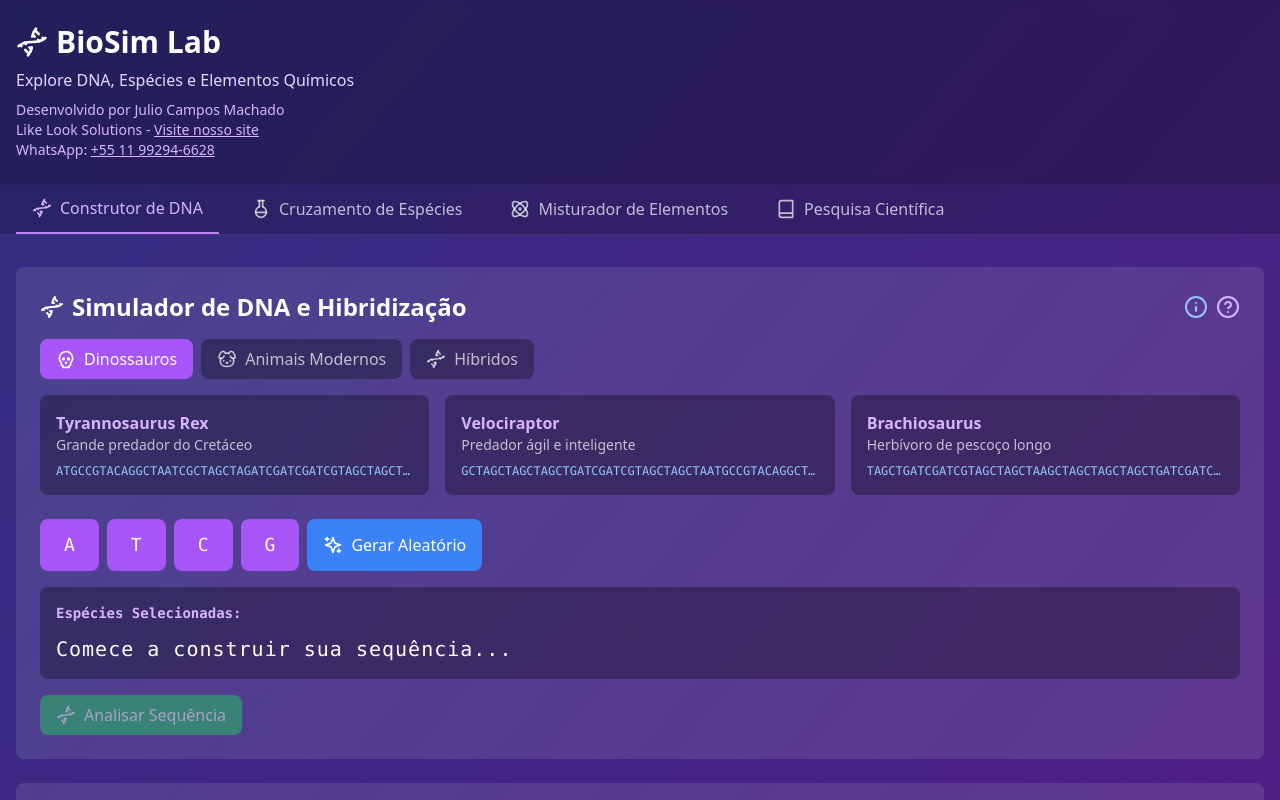
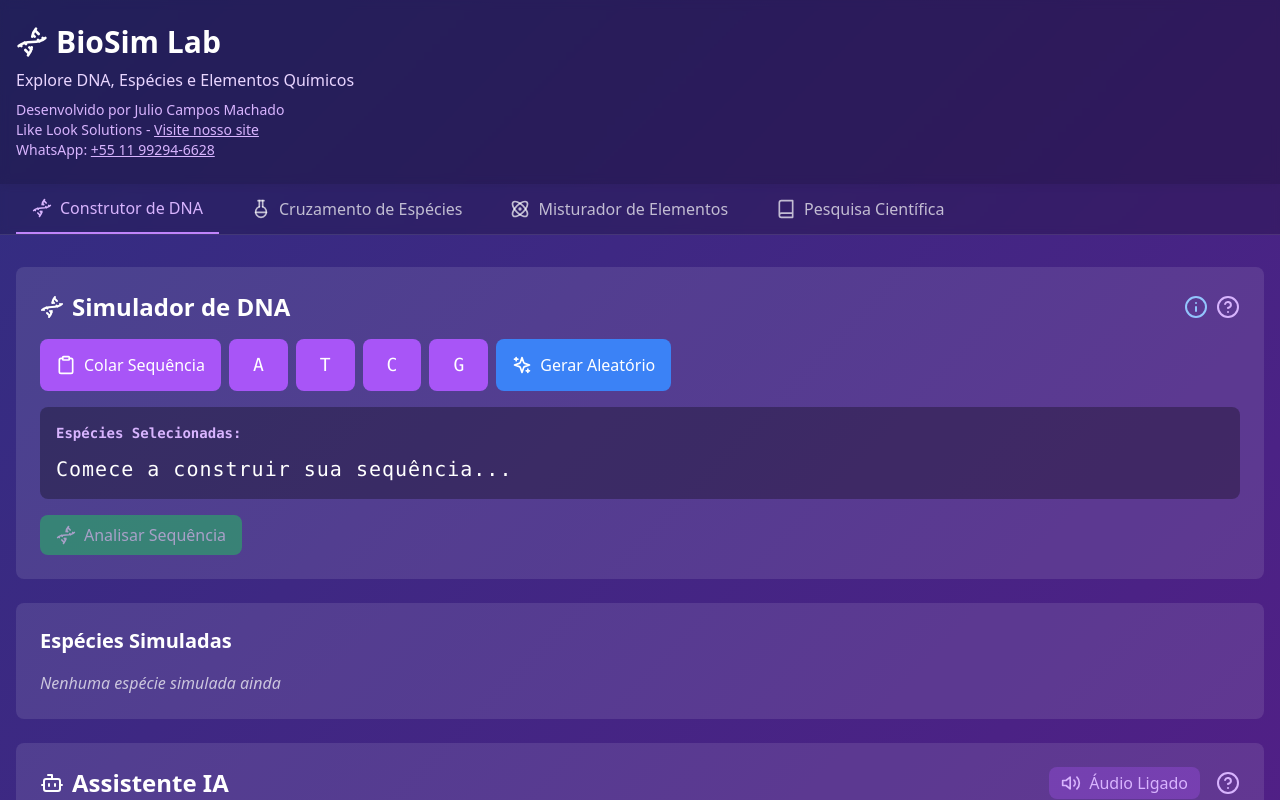
Before and after one commit to AstridNielsen-lab/DNA-and-Species-Simulation, a React (Vite) app: page / in a window 1280 px wide. Shown: the top 800 px of the page. Built offline with nearby package versions, Linux system fonts and the light colour scheme.

Commit message:
quimica quantica

```diff
--- a/src/components/DNABuilder.tsx
+++ b/src/components/DNABuilder.tsx
@@ -1,67 +1,8 @@
 import React, { useState } from 'react';
-import { Plus, Trash2, HelpCircle, Info, Dna as DnaIcon, Sparkles, Skull, Bird, Fish, Dog } from 'lucide-react';
+import { Plus, Trash2, HelpCircle, Info, Dna as DnaIcon, Sparkles, Skull, Bird, Fish, Dog, Clipboard, ClipboardCheck } from 'lucide-react';
 import AIChat from './AIChat';
 
-// Sequências de DNA reais/simuladas para diferentes espécies
-const PREDEFINED_SEQUENCES = {
-  // Dinossauros
-  dinossauros: [
-    {
-      name: 'Tyrannosaurus Rex',
-      sequence: 'ATGCCGTACAGGCTAATCGCTAGCTAGATCGATCGATCGTAGCTAGCTAGCTGATCGATCGTAGCTAGCTAA',
-      description: 'Grande predador do Cretáceo',
-      category: 'Dinossauro'
-    },
-    {
-      name: 'Velociraptor',
-      sequence: 'GCTAGCTAGCTAGCTGATCGATCGTAGCTAGCTAATGCCGTACAGGCTAATCGCTAGCTAGATCGATCGAT',
-      description: 'Predador ágil e inteligente',
-      category: 'Dinossauro'
-    },
-    {
-      name: 'Brachiosaurus',
-      sequence: 'TAGCTGATCGATCGTAGCTAGCTAAGCTAGCTAGCTAGCTGATCGATCGTAGCTAGCTAATGCCGTACAGG',
-      description: 'Herbívoro de pescoço longo',
-      category: 'Dinossauro'
-    }
-  ],
-  // Animais Modernos
-  modernos: [
-    {
-      name: 'Leão',
-      sequence: 'CTAGCTGATCGATCGTAGCTAGCTAATGCCGTACAGGCTAATCGCTAGCTAGATCGATCGATCGTAGCTAG',
-      description: 'Rei da selva',
-      category: 'Felino'
-    },
-    {
-      name: 'Águia',
-      sequence: 'GATCGATCGTAGCTAGCTAATGCCGTACAGGCTAATCGCTAGCTAGATCGATCGATCGTAGCTAGCTAGCT',
-      description: 'Ave de rapina',
-      category: 'Ave'
-    },
-    {
-      name: 'Tubarão Branco',
-      sequence: 'CGATCGATCGTAGCTAGCTAGCTGATCGATCGTAGCTAGCTAATGCCGTACAGGCTAATCGCTAGCTAGAT',
-      description: 'Predador marinho',
-      category: 'Peixe'
-    }
-  ],
-  // Criaturas Híbridas Teóricas
-  hibridos: [
-    {
-      name: 'Aquila Rex',
-      sequence: 'ATGCCGTACAGGCTAATCGCTAGCTAGATCGATCGATCGTAGCTAGCTAGCTGATCGATCGTAGCTAGCTAA',
-      description: 'Híbrido teórico de Águia e T-Rex',
-      category: 'Híbrido'
-    },
-    {
-      name: 'Felis Raptor',
-      sequence: 'GCTAGCTAGCTAGCTGATCGATCGTAGCTAGCTAATGCCGTACAGGCTAATCGCTAGCTAGATCGATCGAT',
-      description: 'Híbrido teórico de Felino e Velociraptor',
-      category: 'Híbrido'
-    }
-  ]
-};
+const NUCLEOTIDES = ['A', 'T', 'C', 'G'];
 
 // Exemplos de características baseadas em padrões de DNA
 const DNA_PATTERNS = {
@@ -74,23 +15,15 @@ const DNA_PATTERNS = {
   'TTTT': 'Longevidade elevada',
   'AGAG': 'Metabolismo acelerado',
   'CTCT': 'Sentidos aguçados',
-  'TATA': 'Reprodução rápida',
-  'CGAT': 'Capacidade de camuflagem',
-  'TAGC': 'Resistência a doenças',
-  'GACT': 'Adaptabilidade climática',
-  'CATA': 'Velocidade aumentada',
-  'GTAC': 'Força física excepcional'
+  'TATA': 'Reprodução rápida'
 };
 
-// Prefixos e sufixos para nomes científicos
 const SCIENTIFIC_PREFIXES = [
-  'Neo', 'Xeno', 'Mega', 'Ultra', 'Crypto', 'Proto', 'Hyper', 'Meta', 'Quantum', 'Bio',
-  'Giga', 'Apex', 'Omega', 'Alpha', 'Delta'
+  'Neo', 'Xeno', 'Mega', 'Ultra', 'Crypto', 'Proto', 'Hyper', 'Meta', 'Quantum', 'Bio'
 ];
 
 const SCIENTIFIC_SUFFIXES = [
-  'saurus', 'morph', 'raptor', 'titan', 'genesis', 'forma', 'species', 'zoa', 'phyta', 'bacteria',
-  'rex', 'felis', 'dactyl', 'therium', 'pteros'
+  'saurus', 'morph', 'raptor', 'titan', 'genesis', 'forma', 'species', 'zoa', 'phyta', 'bacteria'
 ];
 
 interface DNASequence {
@@ -115,21 +48,18 @@ export default function DNABuilder() {
   const [isAnalyzing, setIsAnalyzing] = useState(false);
   const [selectedCategory, setSelectedCategory] = useState<'dinossauros' | 'modernos' | 'hibridos'>('dinossauros');
   const [parentSpecies, setParentSpecies] = useState<string[]>([]);
+  const [showPasteInput, setShowPasteInput] = useState(false);
+  const [pasteError, setPasteError] = useState<string | null>(null);
 
   const addNucleotide = (nucleotide: string) => {
     setCurrentSequence(prev => prev + nucleotide);
-  };
-
-  const selectPresetSequence = (sequence: typeof PREDEFINED_SEQUENCES[keyof typeof PREDEFINED_SEQUENCES][0]) => {
-    setCurrentSequence(sequence.sequence);
-    setParentSpecies(prev => [...prev, sequence.name]);
   };
 
   const generateRandomSequence = () => {
     const length = Math.floor(Math.random() * 20) + 10; // 10-30 bases
     let sequence = '';
     for (let i = 0; i < length; i++) {
-      sequence += ['A', 'T', 'C', 'G'][Math.floor(Math.random() * 4)];
+      sequence += NUCLEOTIDES[Math.floor(Math.random() * NUCLEOTIDES.length)];
     }
     setCurrentSequence(sequence);
   };
@@ -137,28 +67,49 @@ export default function DNABuilder() {
   const mixSequences = () => {
     if (parentSpecies.length < 2) return;
 
-    const sequences = parentSpecies.map(name => {
-      const allSequences = [...PREDEFINED_SEQUENCES.dinossauros, ...PREDEFINED_SEQUENCES.modernos, ...PREDEFINED_SEQUENCES.hibridos];
-      return allSequences.find(s => s.name === name)?.sequence || '';
-    }).filter(Boolean);
+    const parentDNAs = sequences
+      .filter(seq => parentSpecies.includes(seq.name))
+      .map(seq => seq.sequence);
 
-    if (sequences.length < 2) return;
+    if (parentDNAs.length < 2) return;
 
-    // Criar uma sequência híbrida misturando partes das sequências parentais
-    let hybridSequence = '';
-    const maxLength = Math.max(...sequences.map(s => s.length));
+    let mixedSequence = '';
+    const length = Math.min(...parentDNAs.map(dna => dna.length));
 
-    for (let i = 0; i < maxLength; i++) {
-      const validBases = sequences
-        .map(s => s[i])
-        .filter(Boolean);
-
-      if (validBases.length > 0) {
-        hybridSequence += validBases[Math.floor(Math.random() * validBases.length)];
-      }
+    for (let i = 0; i < length; i++) {
+      // 50% de chance de pegar de cada pai
+      const parentIndex = Math.random() < 0.5 ? 0 : 1;
+      mixedSequence += parentDNAs[parentIndex][i];
     }
 
-    setCurrentSequence(hybridSequence);
+    setCurrentSequence(mixedSequence);
+  };
+
+  const validateDNASequence = (sequence: string) => {
+    const cleanSequence = sequence.toUpperCase().replace(/[^ATCG]/g, '');
+    if (cleanSequence.length === 0) {
+      return { isValid: false, error: 'A sequência deve conter apenas as bases A, T, C e G' };
+    }
+    if (cleanSequence !== sequence.toUpperCase()) {
+      return { isValid: true, warning: 'Alguns caracteres inválidos foram removidos', sequence: cleanSequence };
+    }
+    return { isValid: true, sequence: cleanSequence };
+  };
+
+  const handlePasteSequence = (event: React.ChangeEvent<HTMLTextAreaElement>) => {
+    const sequence = event.target.value;
+    setPasteError(null);
+
+    const validation = validateDNASequence(sequence);
+    if (!validation.isValid) {
+      setPasteError(validation.error);
+      return;
+    }
+
+    setCurrentSequence(validation.sequence);
+    if (validation.warning) {
+      setPasteError(validation.warning);
+    }
   };
 
   const analyzeSequence = async () => {
@@ -191,14 +142,12 @@ export default function DNABuilder() {
             parts: [{
               text: `Com base nesta sequência de DNA: ${currentSequence}
 
-              Crie uma criatura híbrida considerando as espécies parentais: ${parentSpecies.join(', ')}
-
-              Características já identificadas:
+              Crie uma criatura fictícia com as seguintes características já identificadas:
               ${traits.join(', ')}
 
               Responda em formato JSON com os campos:
               {
-                "name": "Nome comum da espécie híbrida",
+                "name": "Nome comum da espécie",
                 "description": "Descrição física detalhada",
                 "habitat": "Ambiente onde vive",
                 "size": "Tamanho aproximado",
@@ -206,7 +155,7 @@ export default function DNABuilder() {
                 "behavior": "Comportamento característico"
               }
 
-              Seja criativo e mantenha consistência com os traços genéticos identificados e as espécies parentais.`
+              Seja criativo e mantenha consistência com os traços genéticos identificados.`
             }]
           }]
         })
@@ -230,7 +179,7 @@ export default function DNABuilder() {
         size: analysis.size,
         diet: analysis.diet,
         behavior: analysis.behavior,
-        parentSpecies: [...parentSpecies]
+        parentSpecies: parentSpecies.length > 0 ? [...parentSpecies] : undefined
       }]);
 
       setCurrentSequence('');
@@ -248,18 +197,17 @@ export default function DNABuilder() {
   };
 
   const generateDNAPrompt = (message: string) => `
-    Atue como um especialista em genética e biologia molecular, focando em evolução e hibridização de espécies.
+    Atue como um especialista em genética e biologia molecular. O usuário está explorando sequências de DNA.
 
     Contexto atual:
     - Sequência atual: ${currentSequence}
-    - Espécies parentais: ${parentSpecies.join(', ')}
     - Sequências salvas: ${sequences.map(s => s.sequence).join(', ')}
 
     Forneça:
-    1. Análise da viabilidade da hibridização
-    2. Possíveis características da criatura resultante
-    3. Comparação com espécies existentes
-    4. Adaptações necessárias para sobrevivência
+    1. Explicações sobre padrões de DNA
+    2. Sugestões de sequências interessantes
+    3. Análise de possíveis características
+    4. Correlações com espécies conhecidas
 
     Solicitação do usuário: ${message}
   `;
@@ -270,7 +218,7 @@ export default function DNABuilder() {
         <div className="flex justify-between items-center mb-4">
           <h2 className="text-2xl font-bold flex items-center gap-2">
             <DnaIcon className="w-6 h-6" />
-            Simulador de DNA e Hibridização
+            Simulador de DNA
           </h2>
           <div className="flex gap-2">
             <button
@@ -295,27 +243,29 @@ export default function DNABuilder() {
             <h3 className="font-bold text-blue-300 mb-2">Tutorial do Simulador de DNA</h3>
             <div className="space-y-4 text-sm">
               <div>
-                <h4 className="font-semibold text-blue-200">1. Seleção de Espécies</h4>
+                <h4 className="font-semibold text-blue-200">1. Criando Sequências</h4>
                 <ul className="list-disc list-inside mt-1 ml-2">
-                  <li>Escolha espécies predefinidas</li>
-                  <li>Combine diferentes espécies</li>
-                  <li>Analise sequências de DNA</li>
+                  <li>Use os botões A, T, C, G para construir manualmente</li>
+                  <li>Use "Gerar Aleatório" para sequências automáticas</li>
+                  <li>A IA analisará e criará espécies únicas</li>
                 </ul>
               </div>
               <div>
-                <h4 className="font-semibold text-blue-200">2. Hibridização</h4>
+                <h4 className="font-semibold text-blue-200">2. Padrões Especiais</h4>
                 <ul className="list-disc list-inside mt-1 ml-2">
-                  <li>Selecione duas ou mais espécies</li>
-                  <li>Combine seus DNAs</li>
-                  <li>Analise resultados possíveis</li>
+                  <li>ATAT: Resistência térmica</li>
+                  <li>GCGC: Regeneração</li>
+                  <li>TGCA: Adaptabilidade</li>
+                  <li>E muito mais!</li>
                 </ul>
               </div>
               <div>
-                <h4 className="font-semibold text-blue-200">3. Análise de Resultados</h4>
+                <h4 className="font-semibold text-blue-200">3. Análise Detalhada</h4>
                 <ul className="list-disc list-inside mt-1 ml-2">
-                  <li>Características da nova espécie</li>
-                  <li>Traços herdados</li>
-                  <li>Viabilidade da criatura</li>
+                  <li>Nome científico único</li>
+                  <li>Características físicas</li>
+                  <li>Habitat e comportamento</li>
+                  <li>Traços especiais</li>
                 </ul>
               </div>
             </div>
@@ -326,71 +276,25 @@ export default function DNABuilder() {
           <div className="bg-black/30 rounded-lg p-4 mb-4">
             <h3 className="font-bold mb-2">Como usar o Simulador:</h3>
             <ul className="list-disc list-inside space-y-2 text-sm">
-              <li>Selecione espécies predefinidas ou crie sequências manualmente</li>
-              <li>Combine diferentes espécies para criar híbridos</li>
-              <li>Analise as características resultantes</li>
-              <li>Explore possibilidades evolutivas</li>
+              <li>Crie sequências manualmente ou gere aleatoriamente</li>
+              <li>A IA criará uma espécie única baseada no DNA</li>
+              <li>Observe padrões especiais que geram traços únicos</li>
+              <li>Explore diferentes combinações para resultados diversos</li>
             </ul>
           </div>
         )}
 
-        <div className="mb-6">
-          <div className="flex gap-2 mb-4">
-            <button
-              onClick={() => setSelectedCategory('dinossauros')}
-              className={`flex items-center gap-2 px-4 py-2 rounded-lg transition ${
-                selectedCategory === 'dinossauros'
-                  ? 'bg-purple-500 text-white'
-                  : 'bg-black/30 text-white/70 hover:bg-black/40'
-              }`}
-            >
-              <Skull className="w-5 h-5" />
-              Dinossauros
-            </button>
-            <button
-              onClick={() => setSelectedCategory('modernos')}
-              className={`flex items-center gap-2 px-4 py-2 rounded-lg transition ${
-                selectedCategory === 'modernos'
-                  ? 'bg-purple-500 text-white'
-                  : 'bg-black/30 text-white/70 hover:bg-black/40'
-              }`}
-            >
-              <Dog className="w-5 h-5" />
-              Animais Modernos
-            </button>
-            <button
-              onClick={() => setSelectedCategory('hibridos')}
-              className={`flex items-center gap-2 px-4 py-2 rounded-lg transition ${
-                selectedCategory === 'hibridos'
-                  ? 'bg-purple-500 text-white'
-                  : 'bg-black/30 text-white/70 hover:bg-black/40'
-              }`}
-            >
-              <DnaIcon className="w-5 h-5" />
-              Híbridos
-            </button>
-          </div>
+        <div className="flex gap-2 mb-4">
+          <button
+            onClick={() => setShowPasteInput(!showPasteInput)}
+            className={`bg-purple-500 hover:bg-purple-600 px-4 py-2 rounded-lg transition flex items-center gap-2 ${
+              showPasteInput ? 'bg-purple-600' : ''
+            }`}
+          >
+            {showPasteInput ? <ClipboardCheck className="w-5 h-5" /> : <Clipboard className="w-5 h-5" />}
+            {showPasteInput ? 'Fechar' : 'Colar Sequência'}
+          </button>
 
-          <div className="grid grid-cols-2 md:grid-cols-3 gap-4 mb-6">
-            {PREDEFINED_SEQUENCES[selectedCategory].map((species, index) => (
-              <button
-                key={index}
-                onClick={() => selectPresetSequence(species)}
-                className={`bg-black/30 p-4 rounded-lg text-left hover:bg-black/40 transition ${
-                  parentSpecies.includes(species.name) ? 'ring-2 ring-purple-500' : ''
-                }`}
-              >
-                <h4 className="font-semibold text-purple-300">{species.name}</h4>
-                <p className="text-sm text-white/70">{species.description}</p>
-                <p className="text-xs font-mono mt-2 text-blue-300 truncate">
-                  {species.sequence}
-                </p>
-              </button>
-            ))}
-          </div>
-        </div>
-
-        <div className="flex gap-2 mb-4">
           {['A', 'T', 'C', 'G'].map(nucleotide => (
             <button
               key={nucleotide}
@@ -417,6 +321,22 @@ export default function DNABuilder() {
             </button>
           )}
         </div>
+
+        {showPasteInput && (
+          <div className="mb-4">
+            <textarea
+              placeholder="Cole aqui sua sequência de DNA (apenas bases A, T, C, G)..."
+              className="w-full bg-black/30 rounded-lg p-4 font-mono text-white placeholder-gray-400 focus:outline-none focus:ring-2 focus:ring-purple-500"
+              rows={4}
+              onChange={handlePasteSequence}
+            />
+            {pasteError && (
+              <p className={`mt-2 text-sm ${pasteError.includes('removidos') ? 'text-yellow-400' : 'text-red-400'}`}>
+                {pasteError}
+              </p>
+            )}
+          </div>
+        )}
 
         <div className="bg-black/30 p-4 rounded-lg font-mono mb-4">
           <div className="mb-2">
@@ -453,20 +373,6 @@ export default function DNABuilder() {
                     <h4 className="text-lg font-semibold text-purple-300">{seq.name}</h4>
                     <span className="text-sm text-purple-400 italic">{seq.scientificName}</span>
                   </div>
-
-                  {seq.parentSpecies && seq.parentSpecies.length > 0 && (
-                    <div className="mt-2">
-                      <h5 className="text-sm font-semibold text-purple-200">Espécies Parentais:</h5>
-                      <div className="flex flex-wrap gap-2 mt-1">
-                        {seq.parentSpecies.map((parent, index) => (
-                          <span key={index} className="bg-purple-500/30 px-2 py-1 rounded text-sm">
-                            {parent}
-                          </span>
-                        ))}
-                      </div>
-                    </div>
-                  )}
-
                   <p className="font-mono text-sm mt-2 text-blue-300">{seq.sequence}</p>
                   <p className="text-sm mt-2">{seq.description}</p>
 
@@ -519,7 +425,7 @@ export default function DNABuilder() {
       </div>
 
       <AIChat
-        initialMessage="Olá! Sou seu assistente de simulação de DNA e hibridização de espécies. Posso ajudar você a entender as combinações de DNA, prever características de híbridos e explorar possibilidades evolutivas. O que você gostaria de explorar?"
+        initialMessage="Olá! Sou seu assistente de simulação de DNA. Posso ajudar você a entender sequências de DNA, sugerir combinações interessantes e explicar como diferentes padrões podem resultar em características específicas. O que você gostaria de explorar?"
         generatePrompt={generateDNAPrompt}
         autoSpeak={true}
       />
```
